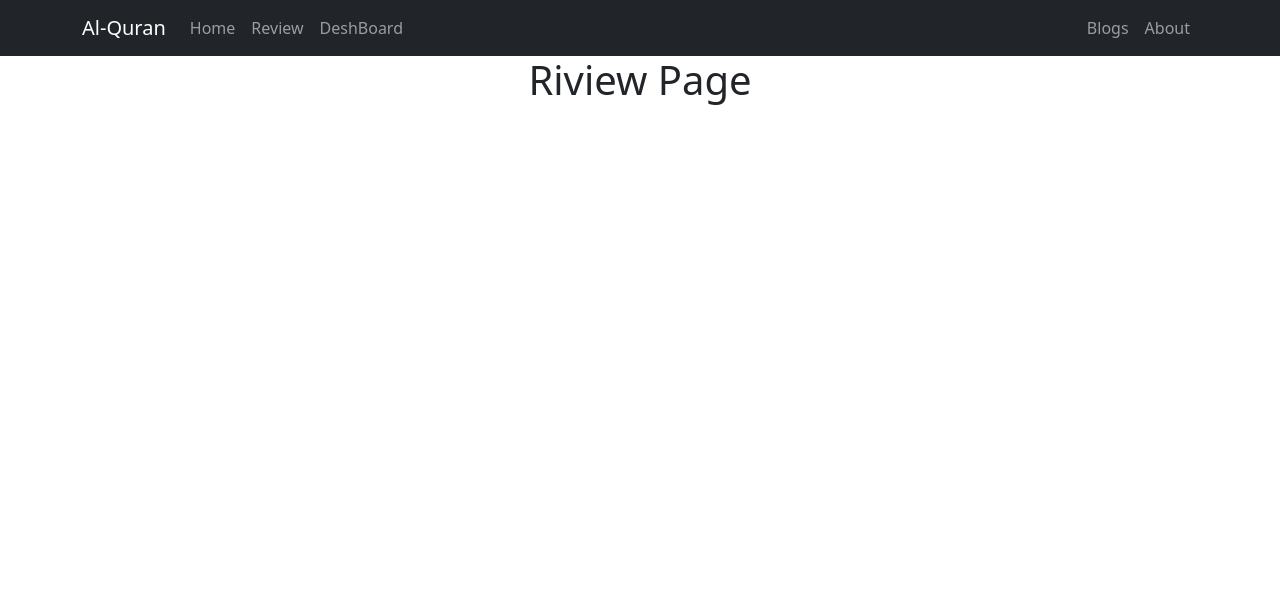
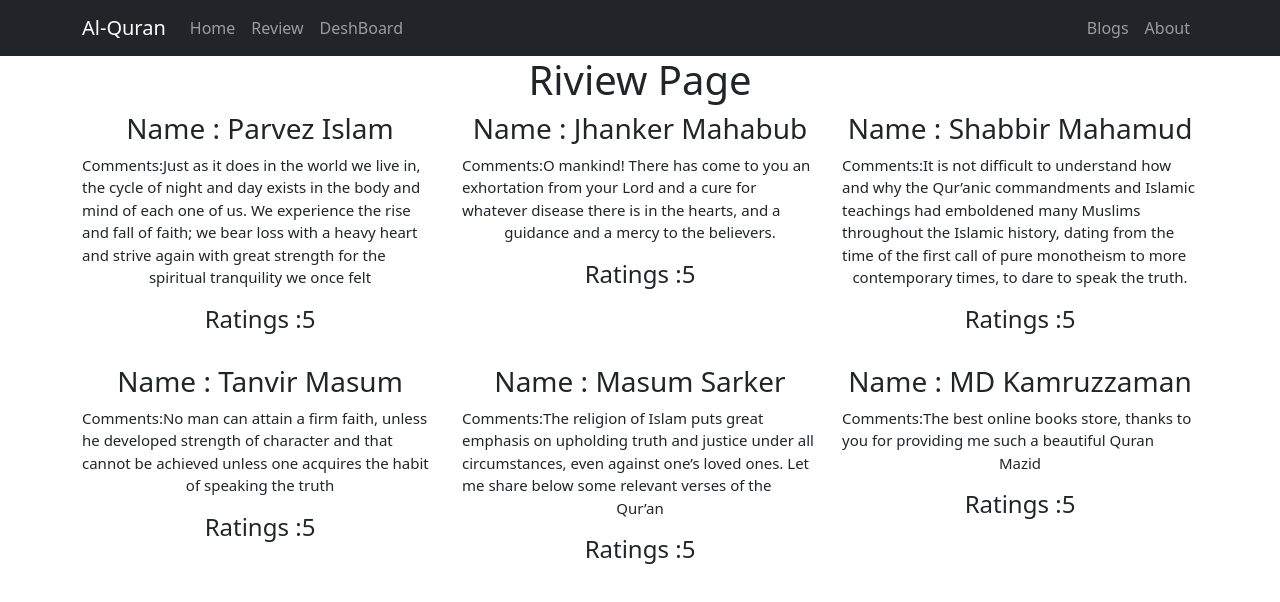
Before and after one commit to parvezislam45/laptop-source, a React (Create React App) app: page /review in a window 1280 px wide. Shown: the top 602 px of the page. Built offline with nearby package versions, Linux system fonts and the light colour scheme.

Commit message:
adding review item

```diff
--- /dev/null
+++ b/src/Hook/reViews.js
@@ -0,0 +1,12 @@
+import { useEffect, useState } from "react"
+
+const useReviews = ()=>{
+    const [reviews,setReviews] = useState([])
+    useEffect(()=>{
+        fetch('review.json')
+        .then(res => res.json())
+        .then(data => setReviews(data))
+    },[])
+    return [reviews,setReviews]
+}
+export default useReviews
--- a/src/components/DeshBoard/DeshBoard.js
+++ b/src/components/DeshBoard/DeshBoard.js
@@ -1,5 +1,5 @@
 import React from 'react';
-import { Area, AreaChart, Bar, BarChart, CartesianGrid, Legend, Line, LineChart, Pie, PieChart, RadialBar, RadialBarChart, Tooltip, XAxis, YAxis } from 'recharts';
+import { Area, AreaChart, Bar, BarChart, CartesianGrid, Line, LineChart, Pie, PieChart, Tooltip, XAxis, YAxis } from 'recharts';
 
 const DeshBoard = () => {
     const data1 = [
--- /dev/null
+++ b/src/components/Details/Details.css
@@ -0,0 +1,15 @@
+.pic{
+    width: 150px;
+    height: 100px;
+    object-fit: contain;
+    display: flex;
+    align-items: center;
+}
+.details p{
+    font-size: 15px;
+    text-align: left;
+    text-align-last: center;
+}
+.details {
+    font-size: 10px;
+}
--- /dev/null
+++ b/src/components/Details/Details.js
@@ -0,0 +1,17 @@
+import React from 'react';
+import './Details.css';
+
+const Details = (props) => {
+    const { name, comment, ratings, img } = props.review;
+    return (
+        <div>
+                <div className='details'>
+                    <h3>Name : {name}</h3>
+                    <p>Comments:{comment}</p>
+                    <h4>Ratings :{ratings}</h4>
+                </div>
+        </div>
+    );
+};
+
+export default Details;
--- a/src/components/Review/Review.js
+++ b/src/components/Review/Review.js
@@ -1,9 +1,24 @@
 import React from 'react';
+import { Row } from 'react-bootstrap';
+import useReviews from '../../Hook/reViews';
+import Details from '../Details/Details';
 
 const Review = () => {
+    const [reviews, setreviews] = useReviews()
+
     return (
         <div>
             <h1>Riview Page</h1>
+            <div className="container">
+            <Row xs={1} md={3} className="g-4">
+            {
+                reviews.map(review => <Details
+                    key={review.id}
+                    review={review}
+                ></Details>)
+            }
+            </Row>
+            </div>
         </div>
     );
 };
```
